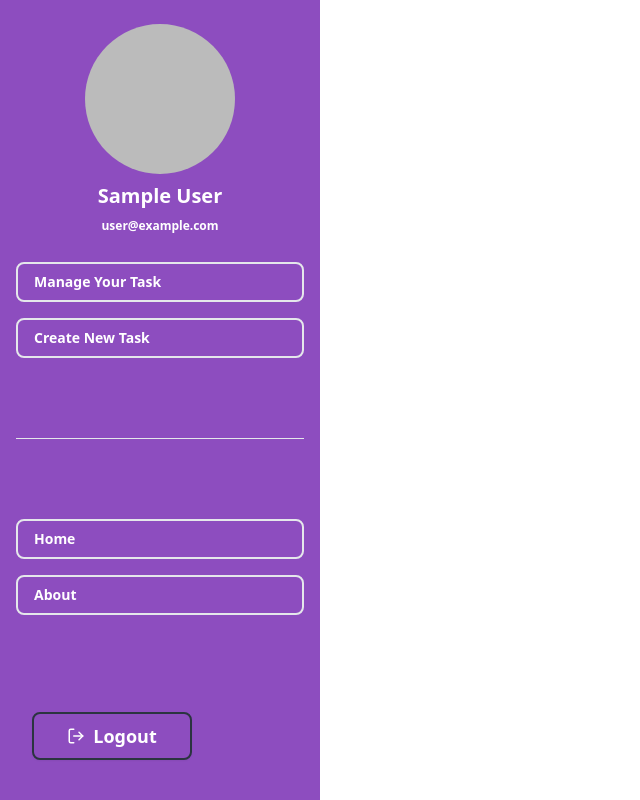
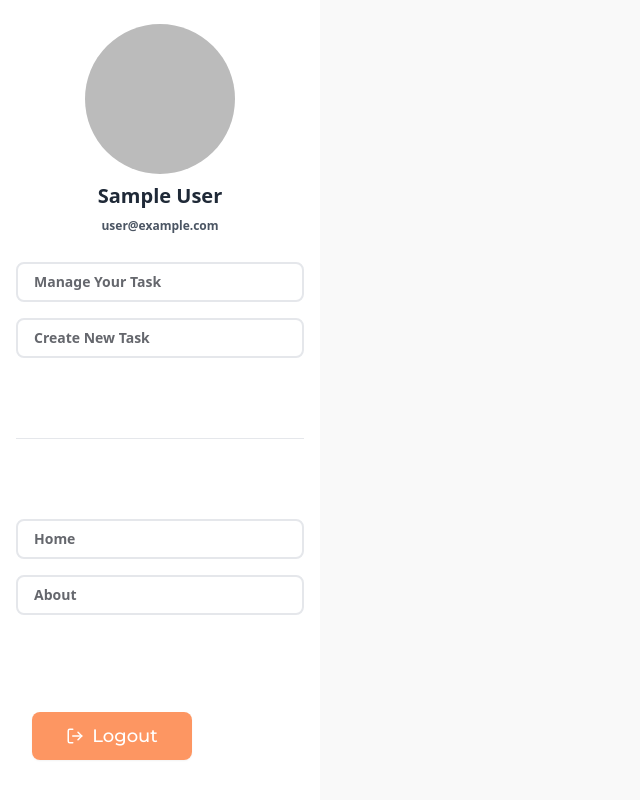
Before and after one commit to alamnahid/task-management-platform-client, a React (Vite) app: page /dashboard in a window 1280 px wide. Shown: the whole page, without its empty margins (0-640 px from the left). Built offline with nearby package versions, Linux system fonts and the light colour scheme; no server answers; sample sign-in values are in the browser's storage.

Commit message:
fix dashboard

```diff
--- a/src/Components/ListTasks/ListTasks.jsx
+++ b/src/Components/ListTasks/ListTasks.jsx
@@ -8,7 +8,6 @@ const ListTasks = ({ tasks, setTasks, todoDataRefetch }) => {
     const [closed, setClosed] = useState([]);
 
     useEffect(() => {
-        // Ensure tasks is an array before filtering
         if (Array.isArray(tasks)) {
             const fTodos = tasks.filter((task) => task.status === "todo");
             const fInProgress = tasks.filter((task) => task.status === "inprogress");
--- a/src/Components/ListTasks/Section.jsx
+++ b/src/Components/ListTasks/Section.jsx
@@ -23,17 +23,17 @@ const Section = ({
     }));
 
     let text = "Todo";
-    let bg = `${isOver ? "bg-gray-300" : "bg-gray-500"}`;
+    let bg = `${isOver ? "bg-[#5AC3DD]" : "bg-[#5AC3DD]"}`;
     let tasksToMap = todos;
 
     if (status === "inprogress") {
         text = "Ongoing";
-        bg = `${isOver ? "bg-[#8d4dbf]" : "bg-[#8d4dbf]"}`;
+        bg = `${isOver ? "bg-[#F3B44E]" : "bg-[#F3B44E]"}`;
         tasksToMap = inProgress;
     }
     if (status === "closed") {
         text = "Complete";
-        bg = `${isOver ? "bg-green-800" : "bg-green-500"}`;
+        bg = `${isOver ? "bg-[#68B266]" : "bg-[#68B266]"}`;
         tasksToMap = closed;
     }
 
@@ -43,12 +43,8 @@ const Section = ({
         axiosPublic
             .patch(`/alltasks/${id}`, { status })
             .then((response) => {
-                // Handle success if needed
-                // console.log(response.data);
             })
             .catch((error) => {
-                // Handle error if needed
-                // console.error(error);
             })
             .finally(() => {
                 todoDataRefetch();
--- a/src/Hooks/useAxiosPublic.jsx
+++ b/src/Hooks/useAxiosPublic.jsx
@@ -1,7 +1,7 @@
 import axios from "axios";
 
 const axiosPublic = axios.create({
-    baseURL: 'https://task-management-platform-server-alpha.vercel.app'
+    baseURL: 'http://localhost:5000'
 })
 const useAxiosPublic = () => {
     return axiosPublic;
--- a/src/Pages/Login/Login.jsx
+++ b/src/Pages/Login/Login.jsx
@@ -31,7 +31,7 @@ const Login = () => {
     const { mutate } = useMutation({
         mutationKey: ['users'],
         mutationFn: (addingData) => {
-          return axios.post('https://task-management-platform-server-alpha.vercel.app/users', addingData, { withCredentials: true, })
+          return axios.post('http://localhost:5000/users', addingData, { withCredentials: true, })
         },
         onSuccess: () => {
 
--- a/src/Pages/Signup/Signup.jsx
+++ b/src/Pages/Signup/Signup.jsx
@@ -29,7 +29,7 @@ const SignUp = () => {
   const { mutate } = useMutation({
     mutationKey: ['users'],
     mutationFn: (addingData) => {
-      return axios.post('https://task-management-platform-server-alpha.vercel.app/users', addingData, { withCredentials: true, })
+      return axios.post('http://localhost:5000/users', addingData, { withCredentials: true, })
     },
     onSuccess: () => {
 
--- a/src/Pages/TaskManagementDashboard/CreateNewTask/CreateNewTask.jsx
+++ b/src/Pages/TaskManagementDashboard/CreateNewTask/CreateNewTask.jsx
@@ -21,7 +21,7 @@ const CreateNewTask = () => {
     const { mutate } = useMutation({
         mutationKey: ['tasks'],
         mutationFn: (addingData) => {
-            return axios.post('https://task-management-platform-server-alpha.vercel.app/alltasks', addingData, { withCredentials: true, })
+            return axios.post('http://localhost:5000/alltasks', addingData, { withCredentials: true, })
         },
         onSuccess: () => {
             Swal.fire({
--- a/src/Pages/TaskManagementDashboard/TaskManagementDashboard.jsx
+++ b/src/Pages/TaskManagementDashboard/TaskManagementDashboard.jsx
@@ -14,20 +14,18 @@ const TaskManagementDashboard = () => {
     }, []);
     // console.log(user)
     return (
-        <div className="mt-0 pt-0">
+        <div className="mt-0 pt-0 bg-[#F9F9F9]">
 
             <div className="drawer lg:drawer-open">
                 <input id="my-drawer-2" type="checkbox" className="drawer-toggle" />
                 <div className="drawer-content  flex flex-col">
 
-                    <label htmlFor="my-drawer-2" className="btn btn-primary bg-[#8d4dbf] border-none drawer-button lg:hidden text-white">Open Dashboard</label>
+                    <label htmlFor="my-drawer-2" className="btn btn-primary bg-[#fd7a38c9] border-none drawer-button lg:hidden text-white">Open Dashboard</label>
                     <Outlet></Outlet>
-
-
                 </div>
                 <div className="drawer-side mr-8">
                     <label htmlFor="my-drawer-2" aria-label="close sidebar" className="drawer-overlay "></label>
-                    <ul className="menu p-4 relative w-80 min-h-full text-base-content  bg-[#8d4dbf]">
+                    <ul className="menu p-4 relative w-80 min-h-full text-base-content  bg-white">
                         <li><div className="flex flex-col gap-2 mb-5">
                             {
                                 user?.photoURL ?
@@ -36,27 +34,26 @@ const TaskManagementDashboard = () => {
                                     <img className="w-[150px] h-[150px] rounded-[50%]" src="https://i.ibb.co/HxyJjpB/png-transparent-male-man-person-business-avatar-icon.png"></img>
                             }
 
-                            <h1 className="text-xl text-white font-bold">{user?.displayName}</h1>
+                            <h1 className="text-xl text-gray-800 font-bold">{user?.displayName}</h1>
 
-                            <h1 className="text-xs text-white font-bold">{user?.email}</h1>
+                            <h1 className="text-xs text-gray-600 font-bold">{user?.email}</h1>
 
 
 
                         </div></li>
-                        {/* Sidebar content here */}
 
-                        <li><NavLink className="border-2 text-white font-bold hover:bg-black" to='/dashboard/dashboardhome'>Manage Your Task</NavLink></li>
-                        <li><NavLink className="border-2 text-white font-bold mt-4 hover:bg-black" to='/dashboard/createnewtask'>Create New Task</NavLink></li>
+                        <li><NavLink className="border-2 text-[#65676D] font-bold hover:bg-[#FFF4EE] hover:text-[#FD7B38]" to='/dashboard/dashboardhome'>Manage Your Task</NavLink></li>
+                        <li><NavLink className="border-2 text-[#65676D] font-bold hover:bg-[#FFF4EE] hover:text-[#FD7B38] mt-4" to='/dashboard/createnewtask'>Create New Task</NavLink></li>
 
 
                         <hr className="my-20" />
 
 
-                        <li><NavLink className="border-2 text-white font-bold hover:bg-black" to='/'>Home</NavLink></li>
-                        <li><NavLink className="border-2 text-white font-bold mt-4 hover:bg-black" to='/about'>About</NavLink></li>
+                        <li><NavLink className="border-2 text-[#65676D] font-bold hover:bg-[#FFF4EE] hover:text-[#FD7B38]" to='/'>Home</NavLink></li>
+                        <li><NavLink className="border-2 text-[#65676D] font-bold hover:bg-[#FFF4EE] hover:text-[#FD7B38] mt-4" to='/about'>About</NavLink></li>
 
                         <div className="absolute bottom-10 left-8">
-                            <NavLink onClick={handlelogOut} className="border-2 w-[10rem] btn btn-neutral bg-[#8d4dbf] flex items-center justify-center text-white text-lg font-bold mt-4 hover:bg-black" to='/'><FiLogOut/>Logout</NavLink>
+                            <NavLink onClick={handlelogOut} className="border-none w-[10rem] btn btn-neutral bg-[#fd7a38c9] flex items-center justify-center text-white text-lg font-medium mont mt-4 hover:bg-black" to='/'><FiLogOut/>Logout</NavLink>
                         </div>
 
                     </ul>
--- a/src/Pages/TaskManagementDashboard/UpdateTask/UpdateTask.jsx
+++ b/src/Pages/TaskManagementDashboard/UpdateTask/UpdateTask.jsx
@@ -18,7 +18,7 @@ const UpdateTask = () => {
 
 
     useEffect(() => {
-        fetch(`https://task-management-platform-server-alpha.vercel.app/alltasks/todo/${id}`)
+        fetch(`http://localhost:5000/alltasks/todo/${id}`)
             .then(res => res.json())
             .then(data => setTodoData(data))
     }, [])
@@ -35,7 +35,7 @@ const UpdateTask = () => {
             description: description,
             deadline: deadline,
         }
-        const updateRes = await axios.put(`https://task-management-platform-server-alpha.vercel.app/alltasks/v2/${id}`, updateData);
+        const updateRes = await axios.put(`http://localhost:5000/alltasks/v2/${id}`, updateData);
         console.log(updateRes.data)
         if (updateRes.data.modifiedCount > 0) {
             //
```
Also changed, not shown: src/Components/ListTasks/Task.jsx (+9 -9 lines).
